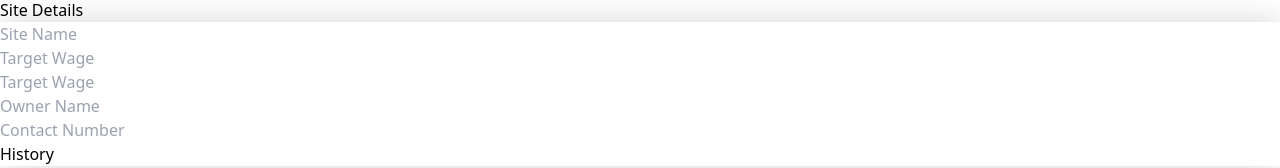
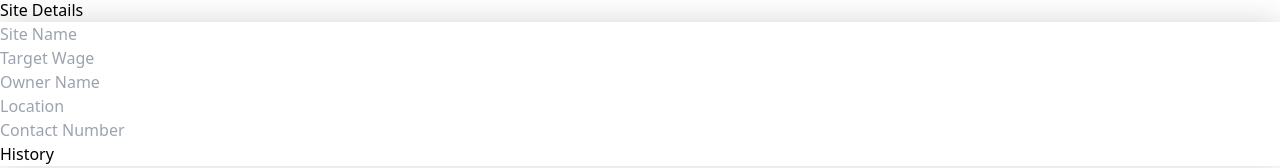
Before and after one commit to ZEUZ8/360pay, a React (Vite) app: page /siteDetails in a window 1280 px wide. Shown: the part 258-426 px from the top of the page. Built offline with nearby package versions, Linux system fonts and the light colour scheme.

Commit message:
Resolved site details duplicate input error and removed 'required' attribute for the document file, making it optional as per requirements.

```diff
--- a/src/components/companyDetails/Form.jsx
+++ b/src/components/companyDetails/Form.jsx
@@ -11,7 +11,7 @@ const Form = () => {
     navigate("/siteDetails")
   };
 
-  const { values, errors, touched, handleSubmit, handleBlur, handleChange } =
+  const { values, errors, touched, handleSubmit, handleBlur, handleChange ,resetForm} =
     useFormik({
       initialValues: {
         clientId: "",
@@ -48,7 +48,6 @@ const Form = () => {
           onChange={handleChange}
           className={`${errors.name && touched.name && `placeholder:text-red-500`}  bg-gray-100 cursor-pointer text-gray-500 text-xs rounded-lg focus:ring-blue-500 focus:border-blue-500 block w-full p-3.5    `}
           placeholder={errors.name && touched.name ? `Name  ${errors.name}` : "Name"}
-          // required
         />
         {errors.name && touched.name && values.name.length>0&&(
             <h1 className="text-xs pt-2 text-rose-500 animate-bounce px-2">{errors.name}</h1>
@@ -63,7 +62,6 @@ const Form = () => {
           onChange={handleChange}
           className={`${errors.address && touched.address && `placeholder:text-red-500`} bg-gray-100 cursor-pointer text-gray-500 text-xs rounded-lg focus:ring-blue-500 focus:border-blue-500 block w-full p-3.5    `}
           placeholder={errors.address && touched.address ? `Address  ${errors.address}`: "Address"}
-          // required
         />
         {errors.address && touched.address && values.address.length > 0 &&(
             <h1 className="text-xs pt-2 text-rose-500 animate-bounce px-2">{errors.address}</h1>
@@ -78,7 +76,6 @@ const Form = () => {
           onChange={handleChange}
           className={`${errors.mobile && touched.mobile && `placeholder:text-red-500`}  bg-gray-100 cursor-pointer text-gray-500 text-xs rounded-lg focus:ring-blue-500 focus:border-blue-500 block w-full p-3.5    `}
           placeholder={errors.mobile && touched.mobile ? `Mobile  ${errors.mobile}` : "Mobile"}
-          // required
         />
         {errors.mobile && touched.mobile && values.mobile &&(
             <h1 className="text-xs pt-2 text-rose-500 animate-bounce px-2">{errors.mobile}</h1>
@@ -92,8 +89,7 @@ const Form = () => {
           onBlur={handleBlur}
           onChange={handleChange}
           className={`${errors.ownerName && touched.ownerName && `placeholder:text-red-500`}  bg-gray-100 cursor-pointer text-gray-500 text-xs rounded-lg focus:ring-blue-500 focus:border-blue-500 block w-full p-3.5   `}
-          placeholder={errors.ownerName && touched.ownerName ? `Owner Name  ${errors.ownerName}` : "Ownder Name"}
-          // required
+          placeholder={errors.ownerName && touched.ownerName ? `Owner Name  ${errors.ownerName}` : "Owner Name"}
         />
         {errors.ownerName && touched.ownerName && values.ownerName.length>0 &&(
             <h1 className="text-xs pt-2 text-rose-500 animate-bounce">{errors.ownerName}</h1>
@@ -104,7 +100,7 @@ const Form = () => {
         onClick={handleSubmit}
         className=" text-white mx-auto grid bg-[#02345D] focus:ring-2 focus:outline-none font-medium rounded-lg text-sm sm:w-auto px-5 py-2.5 text-center "
       >
-        History
+        Submit
       </button>
     </form>
   );
--- a/src/components/employeeDetails/Form.jsx
+++ b/src/components/employeeDetails/Form.jsx
@@ -57,7 +57,7 @@ const Form = ({ image, setImage }) => {
         if (response?.data?.ImageUploadStatus && response?.status === 200) {
           setPhoto(response?.data?.FileDetails[0].Filename);
           setImage(response?.data?.FileDetails[0]);
-        }else{
+        } else {
           toast.error("Something went wrong");
         }
       }
@@ -77,8 +77,9 @@ const Form = ({ image, setImage }) => {
       if (file) {
         setDocumentName(file);
         if (documentFile) {
-          const response = await deleteImage(documentFile.Filename);
-          console.log(response);
+          (async () => {
+            await deleteImage(documentFile.Filename);
+          })();
         }
         const response = await uploadImage(file);
         if (response?.data?.ImageUploadStatus && response.status === 200) {
@@ -89,8 +90,7 @@ const Form = ({ image, setImage }) => {
   };
 
   const onSubmit = async () => {
-    if (photo && documentFile) {
-      console.log(photo, documentFile,image, " the doucmen fiel and photo",values,' the value ins teh sonee');
+    if (photo) {
       try {
         const data = {
           opMode: "I",
@@ -103,14 +103,14 @@ const Form = ({ image, setImage }) => {
           empDocument: documentFile?.FileUrl,
           isActive: true,
         };
-        console.log(data,' the updated data')
+        console.log(data, " the updated data");
         const response = await UploadEmployeeDetails(data);
         console.log(response, " response in the page ");
         if (response?.data?.isSuccess) {
-          resetForm()
-          setPhoto("")
-          setDocumentFile("")
-          navigate("/userMaster")
+          resetForm();
+          setPhoto("");
+          setDocumentFile("");
+          navigate("/userMaster");
         }
       } catch (err) {
         console.log(err, " error in the onSubmit of the employee Details");
@@ -118,8 +118,15 @@ const Form = ({ image, setImage }) => {
     }
   };
 
-  const { values, errors, touched, handleChange, handleSubmit, handleBlur,resetForm } =
-    useFormik({
+  const {
+    values,
+    errors,
+    touched,
+    handleChange,
+    handleSubmit,
+    handleBlur,
+    resetForm,
+  } = useFormik({
     initialValues: {
       name: name ? name : "",
       mobile: "",
@@ -326,7 +333,7 @@ const Form = ({ image, setImage }) => {
         />
         <div
           className={`p-3 text-xs col-span-3  grid  items-center ${
-            !documentFile || fileError ? "text-rose-400" : "text-gray-500"
+             fileError ? "text-rose-400" : "text-gray-500"
           }`}
         >
           {fileError.length > 0 ? (
--- a/src/components/siteDetails/Form.jsx
+++ b/src/components/siteDetails/Form.jsx
@@ -72,7 +72,7 @@ const Form = ({ setDuplicateError }) => {
       </div>
       <div className="mb-4">
         <input
-          type="number"
+          type="string"
           id="targetWage"
           value={values.targetWage}
           onBlur={handleBlur}
@@ -106,8 +106,8 @@ const Form = ({ setDuplicateError }) => {
           } bg-gray-100  text-gray-500 text-xs rounded-lg  focus:ring-blue-500 focus:border-blue-500 block w-full p-3.5 `}
           placeholder={
             errors.ownerName && touched.ownerName
-              ? `Target Wage  ${errors.ownerName}`
-              : "Target Wage"
+              ? `Owner Name  ${errors.ownerName}`
+              : "Owner Name"
           }
         />
         {errors.ownerName && touched.ownerName && values.ownerName && (
@@ -128,8 +128,8 @@ const Form = ({ setDuplicateError }) => {
           } bg-gray-100  text-gray-500 text-xs rounded-lg  focus:ring-blue-500 focus:border-blue-500 block w-full p-3.5 `}
           placeholder={
             errors.location && touched.location
-              ? `Owner Name  ${errors.location}`
-              : "Owner Name"
+              ? `Location  ${errors.location}`
+              : "Location"
           }
         />
         {errors.location && touched.location && values.location.length > 0 && (
--- a/src/validation/siteDetails.js
+++ b/src/validation/siteDetails.js
@@ -19,7 +19,7 @@ export const siteDetailsValidation = yup.object().shape({
     targetWage: yup
         .number()
         .min(3,'Atleast 2 charecters')
-        .typeError('Invalid format. Please enter a valid ID.')
+        .typeError('Invalid format. Please enter a valid Amount.')
         .required('Required'),
     location : yup
         .string()
```
Also changed, not shown: src/components/companyDetails/Page.jsx (+1 -11 lines). Lines whose indentation alone changed are shown as unchanged.
